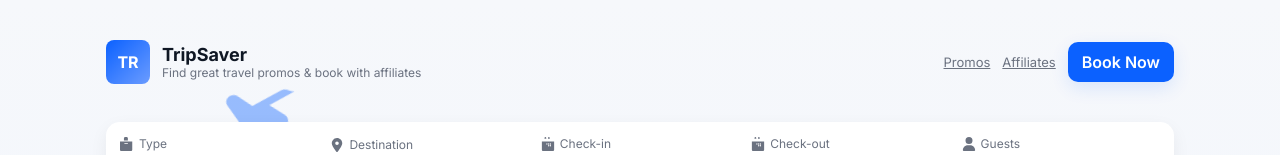
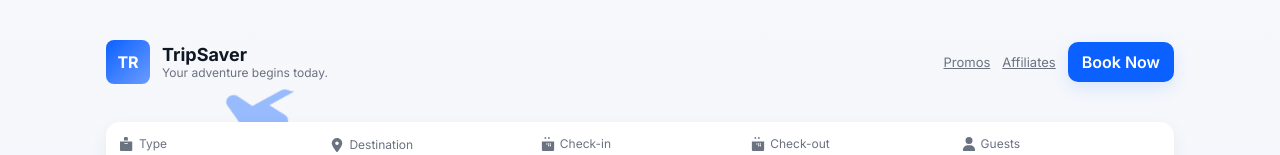
Before and after one commit to yuzithzu/tripsaver, a plain HTML site: page index.html in a window 1280 px wide. Shown: the top 155 px of the page. Drawn offline with Linux system fonts and the light colour scheme.

Commit message:
Update index.html

```diff
--- a/index.html
+++ b/index.html
@@ -131,7 +131,7 @@
         <div class="logo">TR</div>
         <div>
           <div class="title">TripSaver</div>
-          <div class="muted" style="font-size:12px">Find great travel promos & book with affiliates</div>
+          <div class="muted" style="font-size:12px">Your adventure begins today.</div>
         </div>
       </div>
       <nav>
```
